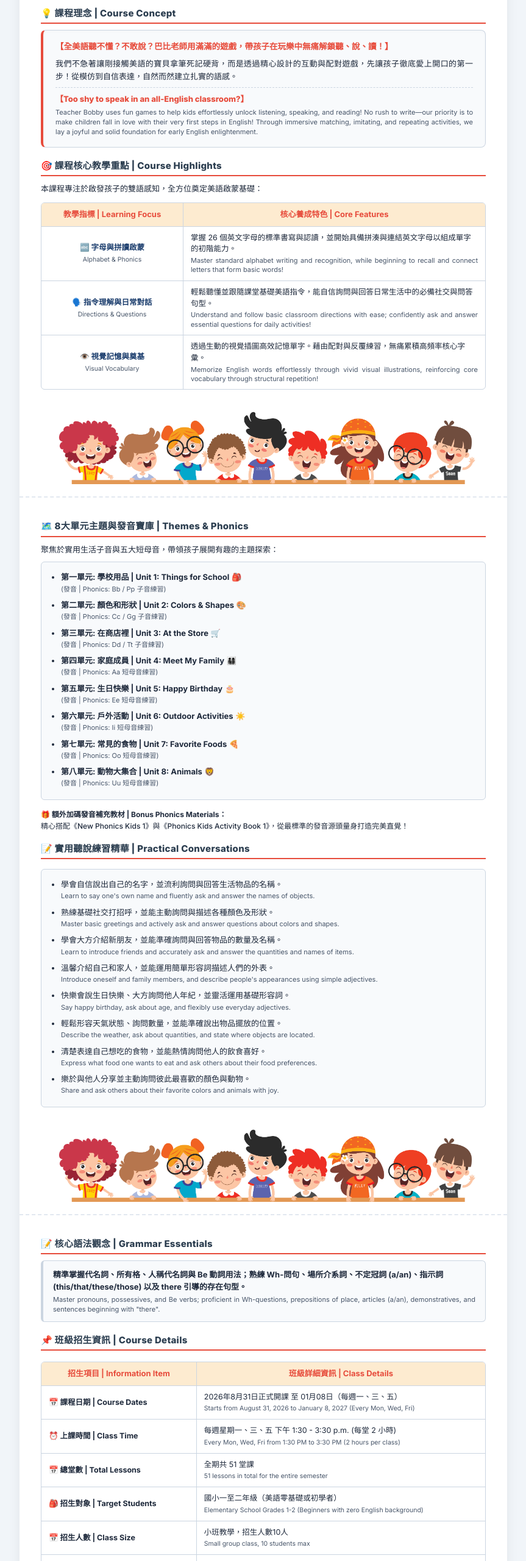
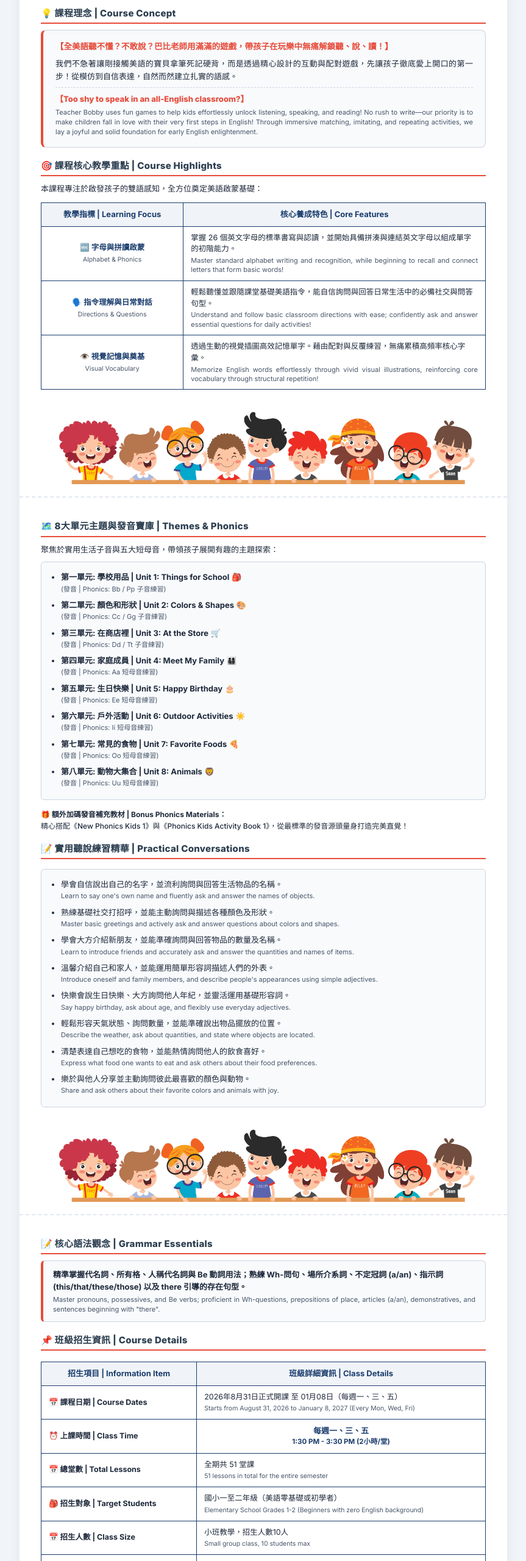
Before and after one commit to bobbyenglishschool/2026BobbyEnglish-ad-lg1.html, a plain HTML site: page index.html in a window 1280 px wide. Shown: the part 240-2800 px from the top of the page at 61% size, without its empty margins (208-1071 px from the left). Drawn offline with Linux system fonts and the light colour scheme.

Commit message:
Update index.html

```diff
--- a/index.html
+++ b/index.html
@@ -19,7 +19,7 @@
             --soft-red: #e74c3c; /* 🎨 溫暖亮紅色 */
             --dark-red: #c0392b;
             --card-bg: #f8fafc;
-            --border-color: #cbd5e1;
+            --border-color: #1b3d6d; /* 🎯 全面強制為巴比深藍色外框 */
             --line-color: #cbd5e1;
             --text-main: #1e293b;
             --text-sub: #475569;
@@ -157,10 +157,10 @@
             justify-content: space-between;
         }
 
-        /* 📜 動態捲動卡片樣式（已移除頂部提示文字） */
+        /* 📜 動態捲動卡片樣式 */
         .description-scroll-box {
             background-color: var(--card-bg);
-            border: 1px solid var(--border-color);
+            border: 1px solid #cbd5e1;
             border-left: 4px solid var(--soft-red);
             padding: 16px 20px;
             border-radius: 8px;
@@ -188,7 +188,7 @@
 
         /* 🎯 中英文字體分離與層級對比樣式 */
         p.paragraph-desc {
-            font-size: 13px; /* 中文字級清晰易讀 */
+            font-size: 13px;
             font-weight: 500;
             margin: 0 0 8px 0;
             text-align: justify;
@@ -221,6 +221,13 @@
             text-align: center;
         }
 
+        .pyp-badge h4 {
+            margin: 0 0 4px 0;
+            color: var(--uci-blue);
+            font-size: 15px;
+            font-weight: 800;
+        }
+
         .pyp-badge p {
             margin: 0;
             font-size: 13.5px;
@@ -235,7 +242,7 @@
             white-space: nowrap;
         }
 
-        /* 🛡️ 核心表格全邊框防線：外框與內部單元格完整顯示 */
+        /* 🛡️ 核心表格全邊框防線：外框與內部單元格完整顯示 (100% 巴比深藍 #1b3d6d !important) */
         .table-container {
             width: 100%;
             margin-top: 8px;
@@ -244,20 +251,20 @@
 
         table.ad-table {
             width: 100%;
-            border-collapse: separate; /* 改為 separate 以完整呈現整體外框 */
-            border-spacing: 0;
+            border-collapse: collapse !important; /* 全面統一為實體 collapse 演算法 */
+            margin-bottom: 0;
             font-size: 12.5px;
             table-layout: fixed;
             word-wrap: break-word;
-            border: 1px solid var(--border-color) !important; /* 強制整體外框顯影 */
-            border-radius: 6px;
+            border: 1px solid #1b3d6d !important;
+            border-radius: 0px;
             overflow: hidden;
+            background-color: #ffffff;
         }
 
         /* 明確設定內部格線與邊界 */
         table.ad-table th, table.ad-table td {
-            border-right: 1px solid var(--border-color);
-            border-bottom: 1px solid var(--border-color);
+            border: 1px solid #1b3d6d !important;
             padding: 9px 12px;
             vertical-align: middle;
             text-align: left;
@@ -265,17 +272,9 @@
             word-break: break-word;
         }
 
-        /* 消除最右側與最底部的重複邊框 */
-        table.ad-table th:last-child, table.ad-table td:last-child {
-            border-right: none;
-        }
-        table.ad-table tr:last-child td {
-            border-bottom: none;
-        }
-
         table.ad-table th {
-            background-color: #fdebd0;
-            color: var(--soft-red);
+            background-color: #f0f4f8;
+            color: var(--uci-blue);
             text-align: center;
             font-weight: 700;
             font-size: 13px;
@@ -295,13 +294,14 @@
             margin-bottom: 10px;
             border-radius: 6px;
             font-size: 13px;
-            border: 1px solid var(--border-color);
+            border: 1px solid #cbd5e1;
             border-left-width: 4px;
+            border-left-color: var(--soft-red);
         }
 
         .info-card {
             background-color: var(--card-bg);
-            border: 1px solid var(--border-color);
+            border: 1px solid #cbd5e1;
             padding: 12px 16px;
             border-radius: 6px;
             margin-top: 6px;
@@ -320,7 +320,7 @@
             color: var(--text-sub);
             display: block;
             margin-top: 2px;
-            font-size: 11px; /* 英文說明縮小襯托 */
+            font-size: 11px;
             font-weight: 400;
             line-height: 1.4;
             text-align: justify;
@@ -346,7 +346,7 @@
 
         .note-textarea-10lines {
             width: 100%;
-            height: 140px; /* 微調筆記區域高度，給下方圖檔留足安全空間 */
+            height: 140px;
             border: none;
             background: transparent;
             background-image: repeating-linear-gradient(
@@ -422,6 +422,7 @@
 
         /* 🖨️ 列印專用防護罩：只有在「真正列印紙張」時才精準鎖定 A4 尺寸！ */
         @media print {
+            @page { size: A4 portrait; margin: 10mm 15mm; }
             body { background-color: #fff; padding: 0; margin: 0; }
             .ad-container { max-width: 100%; width: 100%; box-shadow: none; border-radius: 0; }
             .page {
@@ -439,12 +440,12 @@
             .page:last-child { page-break-after: avoid; }
             .description-scroll-box { max-height: none !important; overflow-y: visible !important; border: none !important; padding: 0 !important; }
             .header-flex-box { -webkit-print-color-adjust: exact; print-color-adjust: exact; }
-            table.ad-table th, table.ad-table td {
-                border: 1px solid var(--border-color) !important;
+            table.ad-table, table.ad-table th, table.ad-table td {
+                border: 1px solid #1b3d6d !important;
                 -webkit-print-color-adjust: exact;
                 print-color-adjust: exact;
             }
-            table.ad-table th { -webkit-print-color-adjust: exact; print-color-adjust: exact; }
+            table.ad-table th { background-color: #f0f4f8 !important; -webkit-print-color-adjust: exact; print-color-adjust: exact; }
             .footer-image-box { width: calc(100% + 36mm) !important; margin-left: -18mm !important; }
             .last-page-footer-box { width: calc(100% + 36mm) !important; margin-left: -18mm !important; }
             .page-footer-img { max-height: 120px !important; }
@@ -489,7 +490,6 @@
 
             <h2 class="section-heading">💡 課程理念 | Course Concept</h2>
 
-            <!-- 📜 動態捲動卡片升級區塊（已刪除提示文字標籤） -->
             <div class="description-scroll-box">
                 <p class="paragraph-desc" style="font-size: 13.5px; color: var(--soft-red); font-weight: 700; margin-bottom: 6px;">
                     【全美語聽不懂？不敢說？巴比老師用滿滿的遊戲，帶孩子在玩樂中無痛解鎖聽、說、讀！】
@@ -497,7 +497,7 @@
                 <p class="paragraph-desc">
                     我們不急著讓剛接觸美語的寶貝拿筆死記硬背，而是透過精心設計的互動與配對遊戲，先讓孩子徹底愛上開口的第一步！從模仿到自信表達，自然而然建立扎實的語感。
                 </p>
-                <p class="paragraph-desc" style="margin-top: 8px; border-top: 1px dashed var(--border-color); padding-top: 8px;">
+                <p class="paragraph-desc" style="margin-top: 8px; border-top: 1px dashed #cbd5e1; padding-top: 8px;">
                     <strong style="font-weight: 800; color: var(--soft-red);">【Too shy to speak in an all-English classroom?】</strong>
                     <span class="light-en-text">Teacher Bobby uses fun games to help kids effortlessly unlock listening, speaking, and reading! No rush to write—our priority is to make children fall in love with their very first steps in English! Through immersive matching, imitating, and repeating activities, we lay a joyful and solid foundation for early English enlightenment.</span>
                 </p>
@@ -609,7 +609,17 @@
                         </tr>
                         <tr>
                             <td style="font-weight: bold;">⏰ 上課時間 | Class Time</td>
-                            <td class="left-align">每週星期一、三、五 下午 1:30 - 3:30 p.m. (每堂 2 小時)<br><span class="note">Every Mon, Wed, Fri from 1:30 PM to 3:30 PM (2 hours per class)</span></td>
+                            <!-- 🎯 升級重點：幾何 100% 精準居中，格式與報名表/契約書一致 -->
+                            <td style="text-align: center; vertical-align: middle;">
+                                <div style="display:flex; flex-direction:column; align-items:center; justify-content:center; text-align:center; padding: 2px 0;">
+                                    <div style="font-weight:800; color:var(--uci-blue); font-size:13px; line-height:1.2;">
+                                        <span class="no-orphan">每週一、三、五</span>
+                                    </div>
+                                    <div style="font-weight:700; color:var(--uci-blue); font-size:11.5px; line-height:1.2; margin-top:3px;">
+                                        <span class="no-orphan">1:30 PM - 3:30 PM (2小時/堂)</span>
+                                    </div>
+                                </div>
+                            </td>
                         </tr>
                         <tr>
                             <td style="font-weight: bold;">📅 總堂數 | Total Lessons</td>
@@ -660,7 +670,7 @@
 
 </div>
 
-<!-- 📡 雙軌異步傳送連動晶片，徹底移除筆誤斜線，防範彈窗阻斷 -->
+<!-- 📡 雙軌異步傳送連動晶片，防範彈窗阻斷 -->
 <script>
 function openDoublePortals() {
     var formUrl = "https://bobbyenglishschool.github.io/2026BobbyEnglish-Lets-Go-lg1.html";
```
